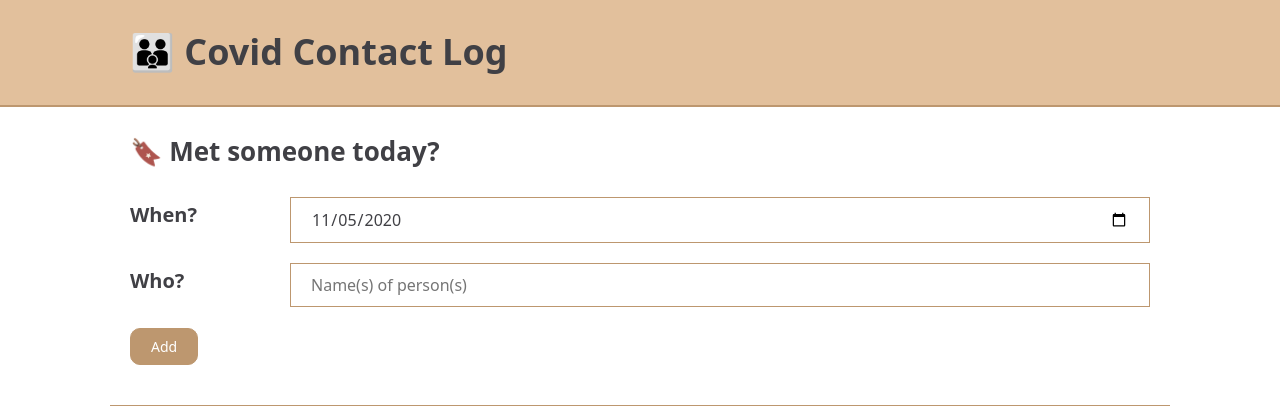
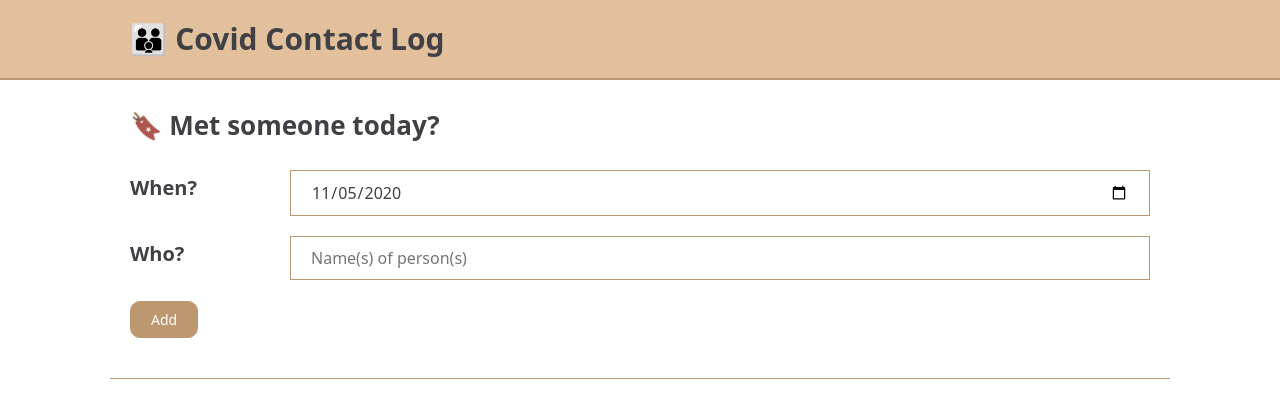
Before and after one commit to lx-s/Covid-Contact-Log, a PHP site: page / in a window 1280 px wide. Shown: the top 420 px of the page. Run offline with PHP 8.4, Linux system fonts and the light colour scheme; data that the repository does not hold is empty.

Commit message:
Smaller header. More space for month-name

```diff
--- a/assets/css/style.css
+++ b/assets/css/style.css
@@ -50,7 +50,7 @@ h4 { font-size: 18px; }
 
 header {
   color: #000;
-  padding: 20px 0;
+  padding: 12px 0;
   background-color: #e2c09c;
   border-bottom: 2px solid #bd976f;
 }
@@ -101,6 +101,7 @@ header > div {
 header .page-title {
   margin: 0;
   padding: 0;
+  font-size: 30px;
 }
 
 header .page-title > a {
@@ -285,7 +286,7 @@ input[type="submit"]:hover {
   display: block;
   border: 1px solid #404045;
   padding: 20px;
-  width: 80px;
+  width: 110px;
   min-height: 60px;
   word-wrap: break-word;
   text-align: center;
```
